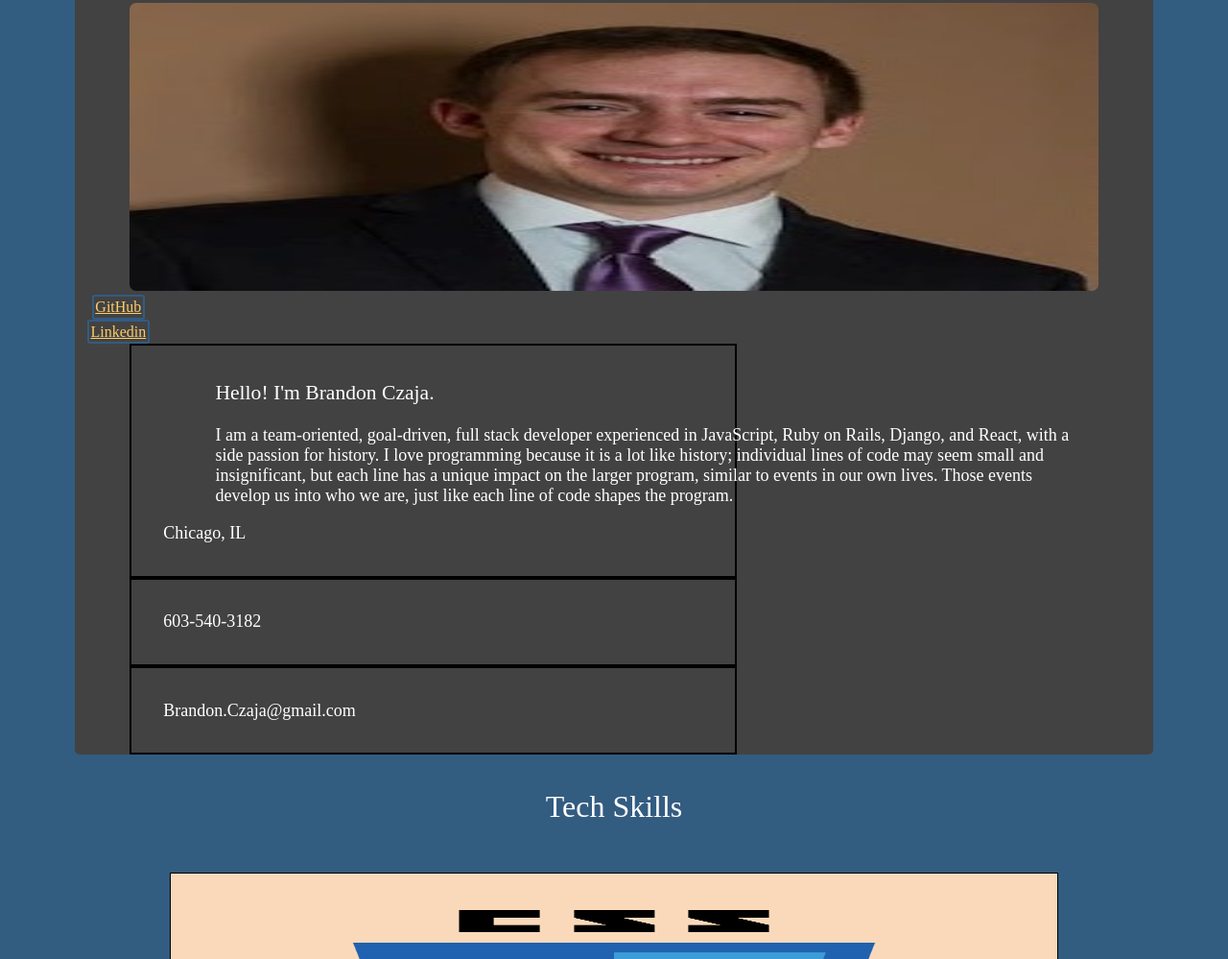
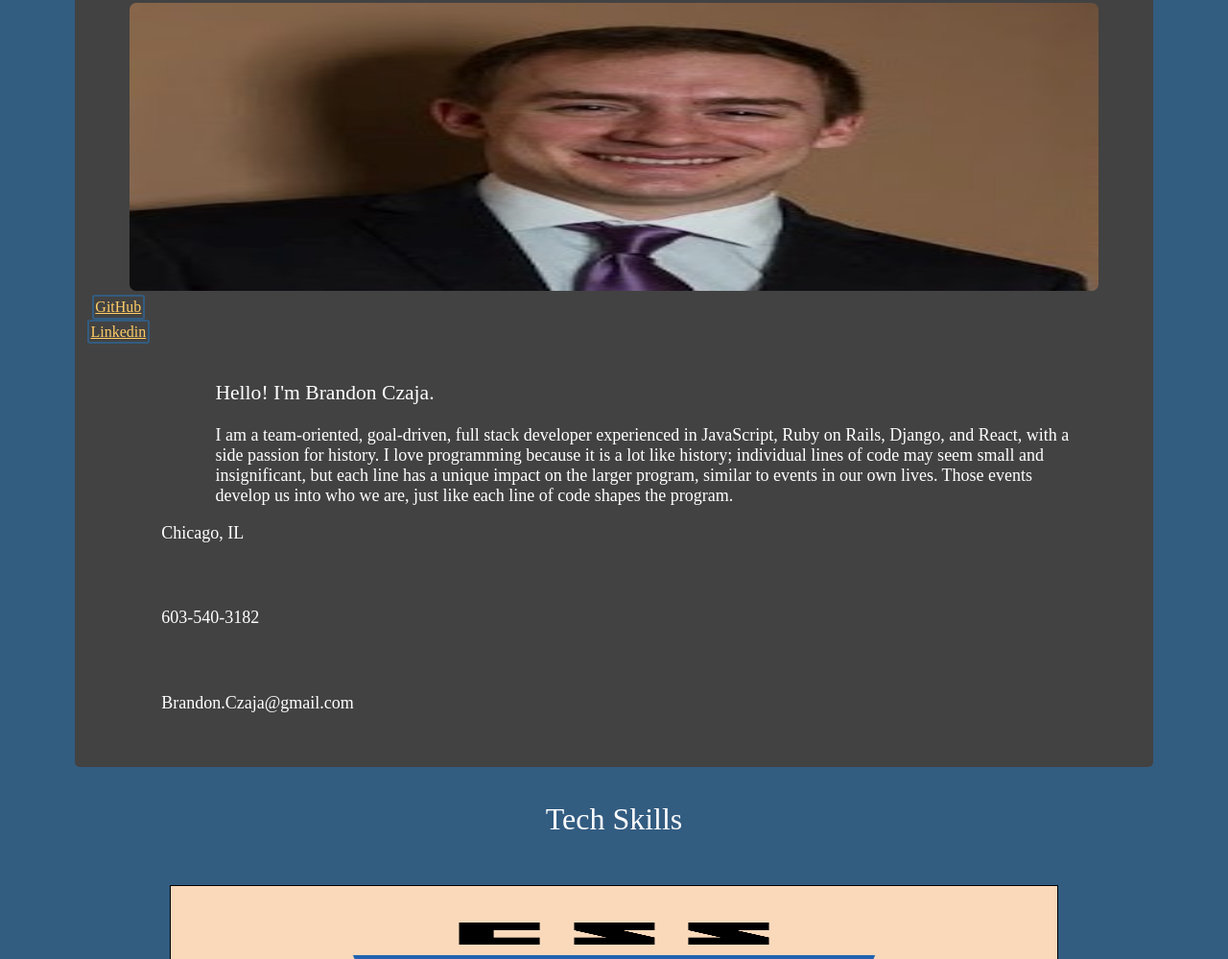
Before and after one commit to BrandonCzaja/Portfolio, a Gatsby site: page / in a window 1280 px wide. Shown: the part 437-1436 px from the top of the page at 96% size. Built offline with nearby package versions, Linux system fonts and the light colour scheme; Gatsby itself is replaced by a stand-in of ours.

Commit message:
Fixed spacing for email address

```diff
--- a/src/styles/style.css
+++ b/src/styles/style.css
@@ -66,7 +66,6 @@ p#bio {
 }
 
 span.contact {
-  border: 2px solid black;
   color: #ffffff;
   display: block;
   font-size: large;
@@ -85,8 +84,8 @@ a.sites {
   color: #ffcc66;
 }
 
-li.email {
-  margin-bottom: 5%;
+span.email {
+  padding-bottom: 5%;
 }
 
 div#mySites {
```
